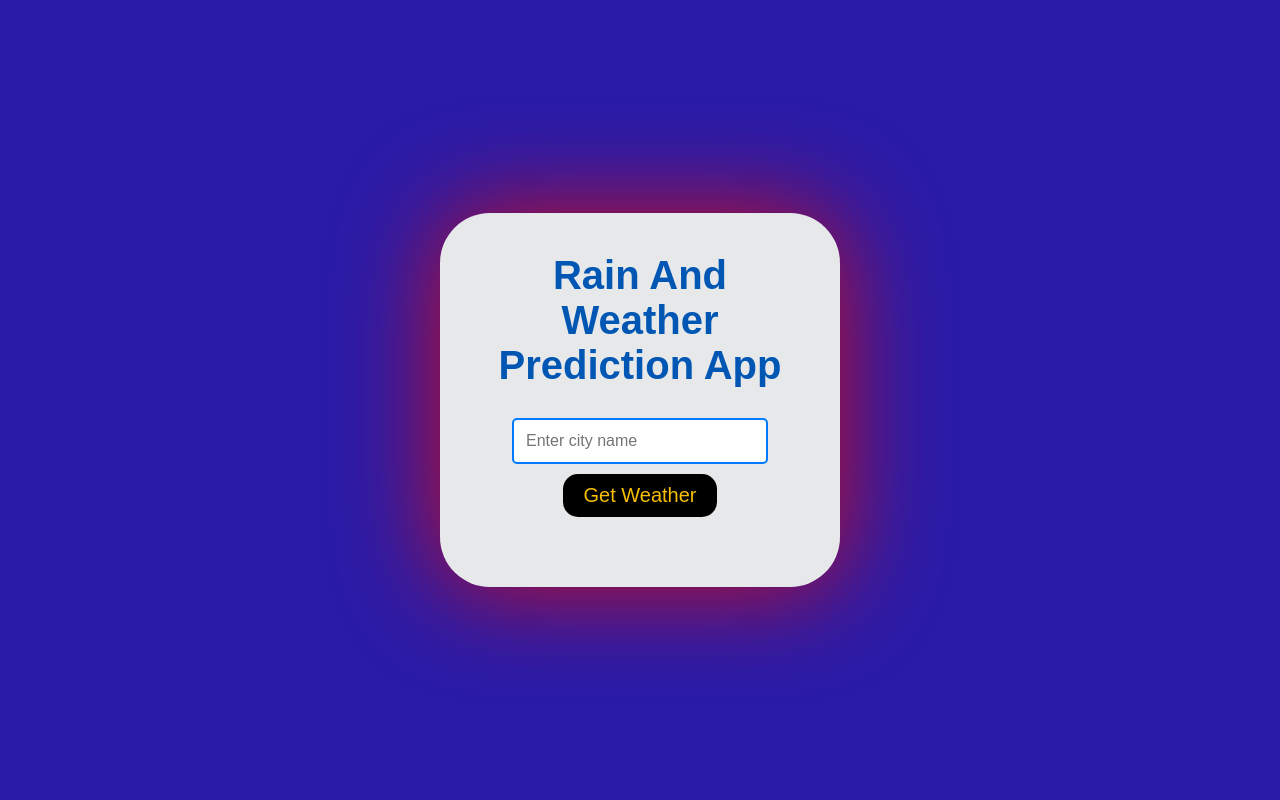
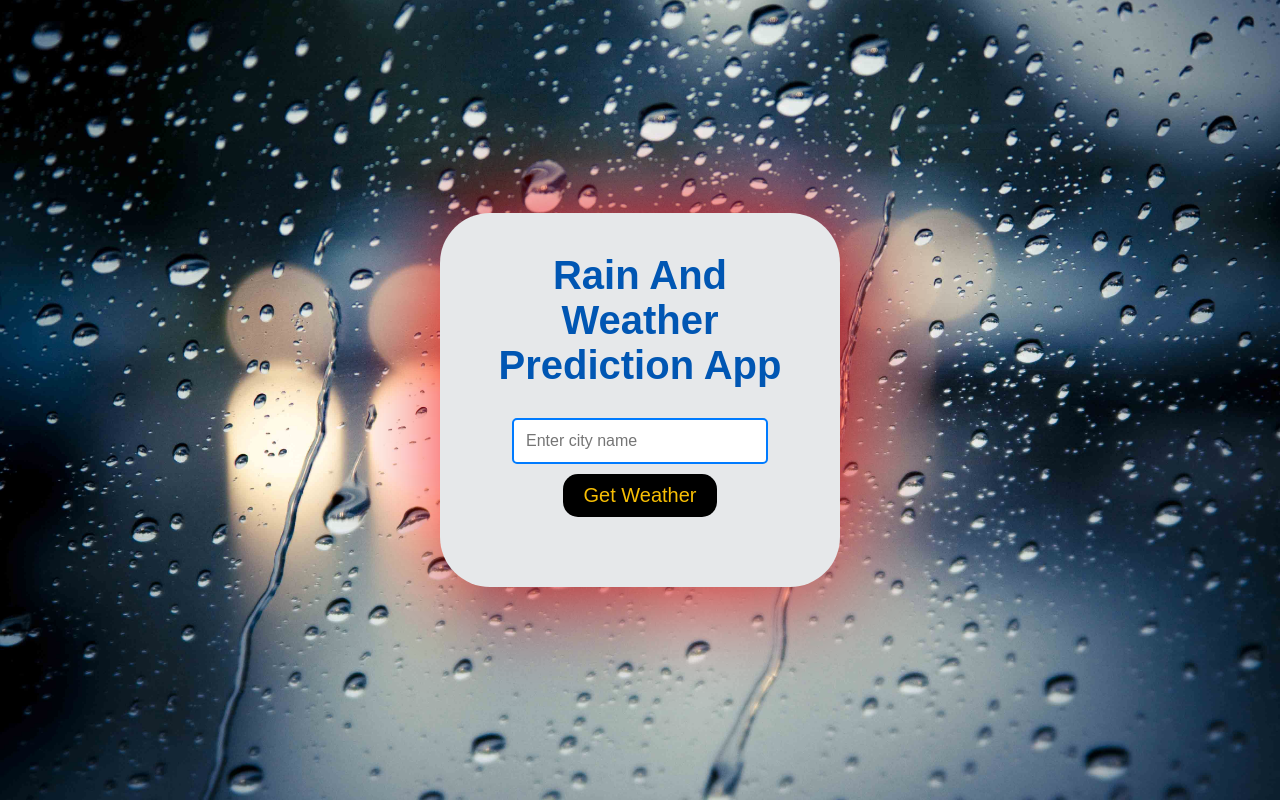
Before and after one commit to kishanbharghav/Simple-rain-predicition-, a Flask app: page / in a window 1280 px wide. Run offline with Flask 3, Linux system fonts and the light colour scheme.

Commit message:
Update style.css

```diff
--- a/weather_app/static/style.css
+++ b/weather_app/static/style.css
@@ -7,7 +7,9 @@
 
 body {
     font-family: 'LCDMono2', sans-serif;
-    background-color: #2a1ca8;
+    background-image: url('/static/images/your-background.jpg');
+    background-size: cover;
+    background-position: center;
     color: #333;
     display: flex;
     justify-content: center;
@@ -16,14 +18,18 @@ body {
     margin: 0;
 }
 
+
 .container {
     text-align: center;
     background: rgb(230, 232, 234);
     padding: 40px;
     border-radius: 50px;
-    box-shadow: 0 0 100px rgba(221, 11, 11, 0.9);
+    box-shadow: 0 0 100px rgba(247, 3, 3, 0.9);
     width: 400px;
 }
+
+/* Other CSS remains the same */
+
 
 h1 {
     font-size: 2.5em;
```
